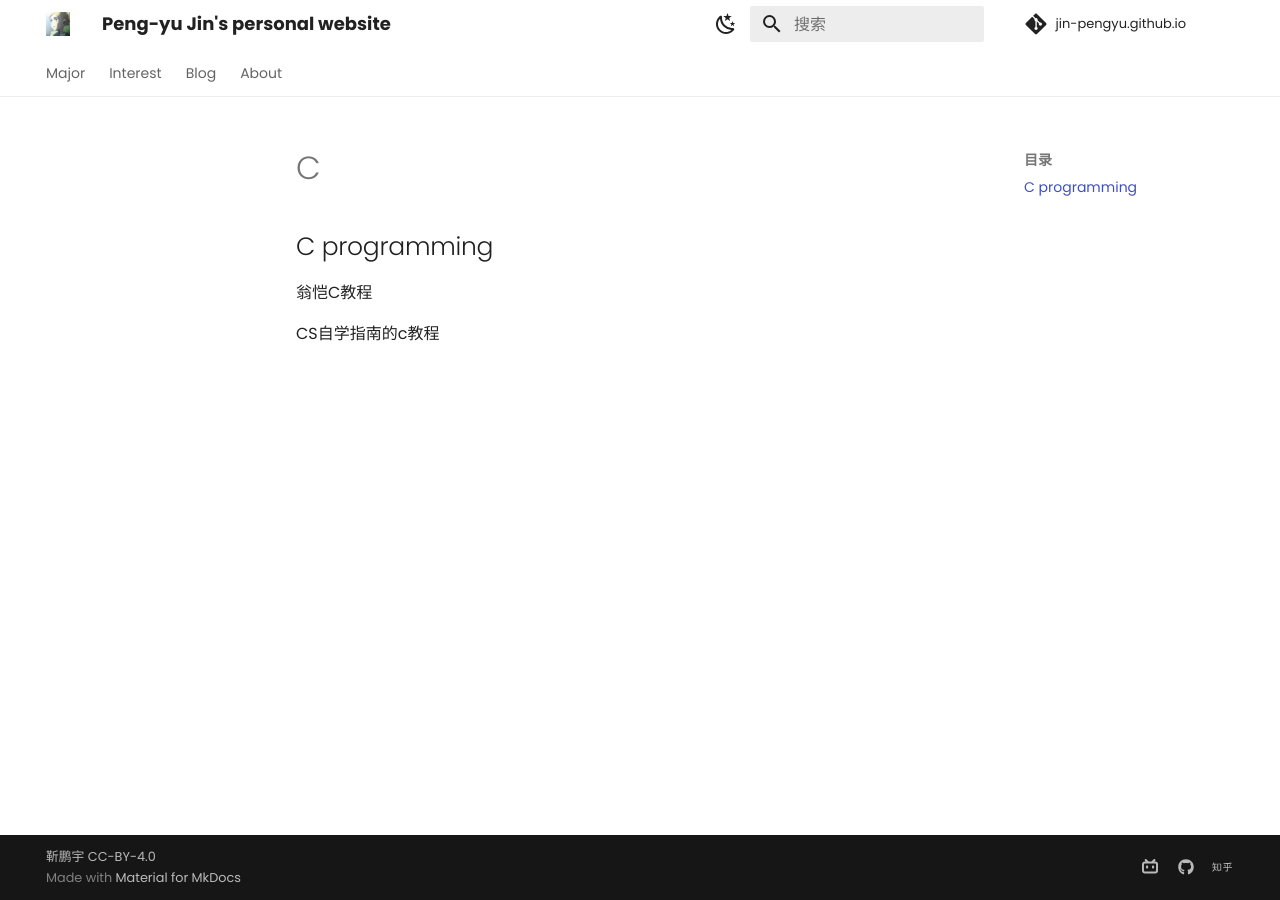
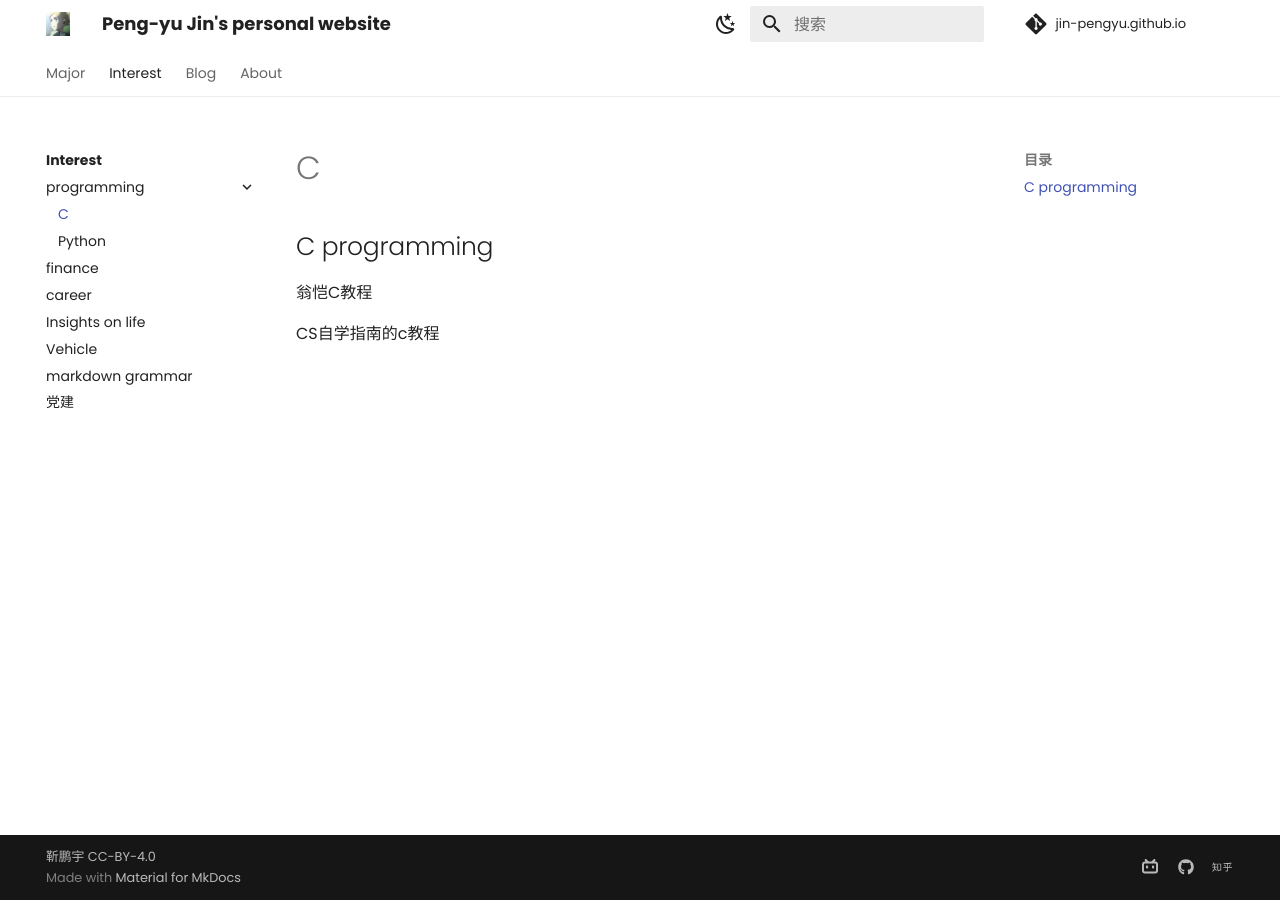
Before and after one commit to Pengyu-Jin/Pengyu-Jin.github.io, an MkDocs documentation site: the page built from docs/interest/programming/C.md, in a window 1280 px wide. Built offline with MkDocs 1.6.1 and Material for MkDocs 9.7.7, drawn with Linux system fonts in a browser that asks for light colours; comment, search, counter and statistics services are not loaded.

Commit message:
20240627mkdocs.yml

```diff
--- a/mkdocs.yml
+++ b/mkdocs.yml
@@ -25,6 +25,7 @@ nav:
   - Interest:
       - interest/index.md
       - programming:
+          - C: interest/programming/C.md
           - Python: interest/programming/Python.md
       - finance: interest/finance/learn1.md
       - career: interest/career/career.md
```
